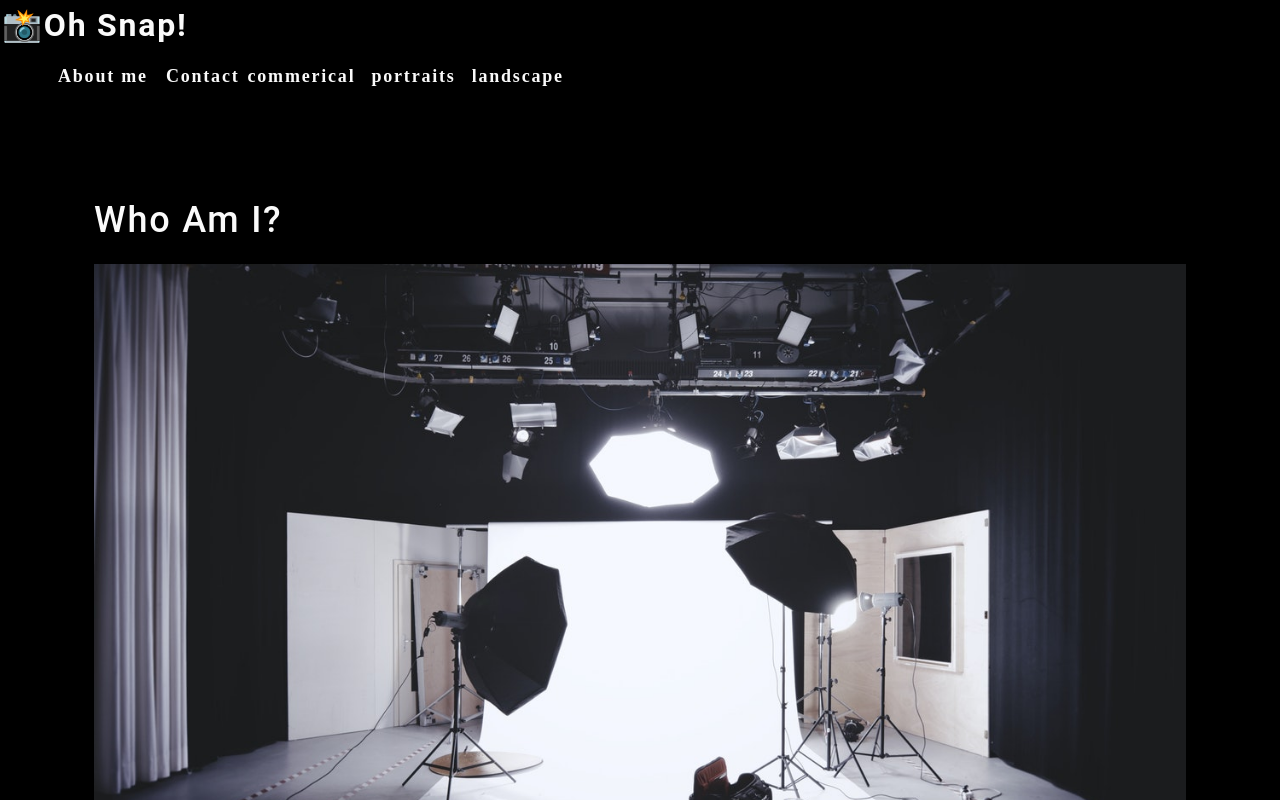
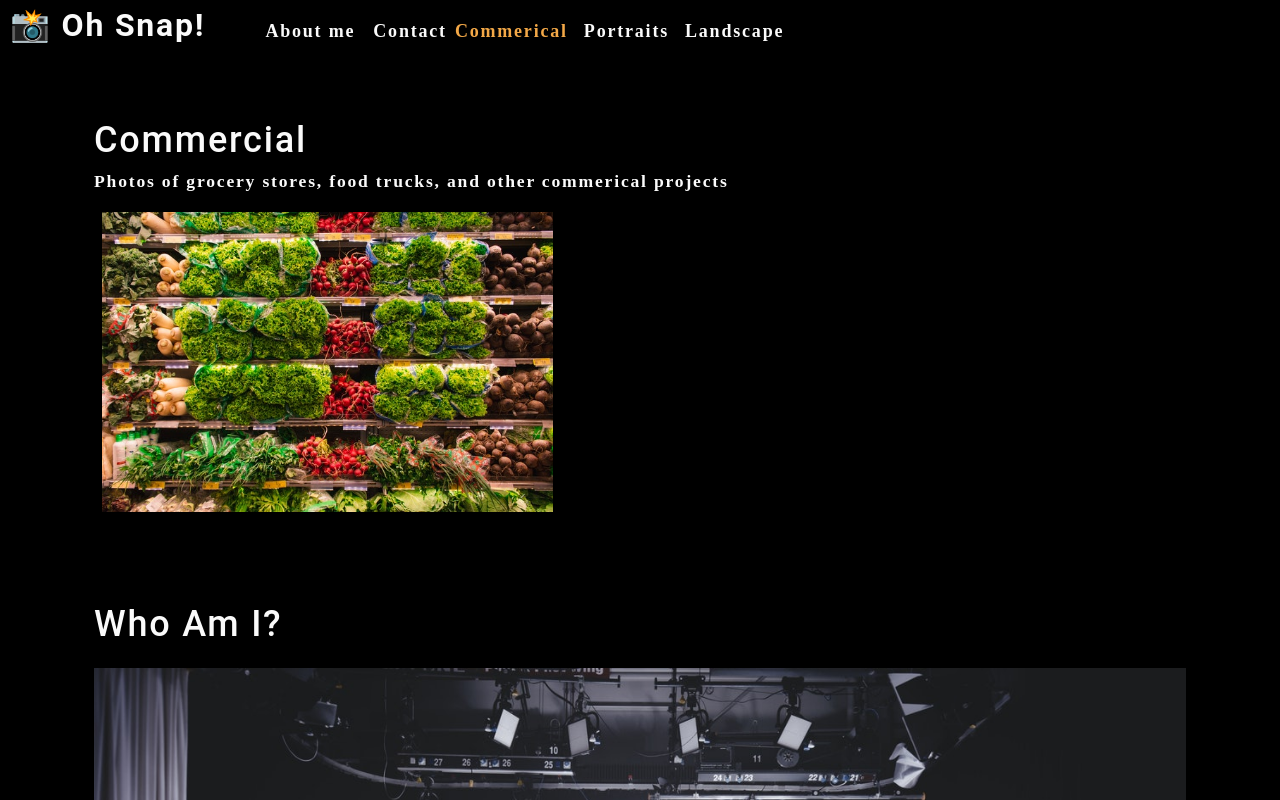
Before and after one commit to akman47/photo-port, a React (Create React App) app: page / in a window 1280 px wide. Shown: the top 800 px of the page. Built offline with nearby package versions, Linux system fonts and the light colour scheme.

Commit message:
conditionally render gallery pages

```diff
--- a/src/App.js
+++ b/src/App.js
@@ -1,12 +1,35 @@
-import React from 'react';
+import React, { useState } from 'react';
 import About from './components/About';
 import Nav from './components/Nav';
+import Gallery from './components/Gallery';
 
 function App() {
+  const [categories] = useState([
+    {
+        name: 'commerical',
+        description: 'Photos of grocery stores, food trucks, and other commercial projects',
+    },
+    {
+        name: 'portraits',
+        description: 'Portraits of people in my life'
+    },
+    {
+        name: 'landscape',
+        description: 'Fields, farmhouses, waterfalls, and the beauty of nature'
+    }
+  ]);
+
+  const [currentCategory, setCurrentCategory] = useState(categories[0]);
+
   return (
     <div>
-      <Nav></Nav>
+      <Nav
+        categories={categories}
+        setCurrentCategory={setCurrentCategory}
+        currentCategory={currentCategory}>
+      </Nav>
       <main>
+        <Gallery></Gallery>
         <About></About>
       </main>
     </div>
--- /dev/null
+++ b/src/components/Gallery/index.js
@@ -0,0 +1,26 @@
+import React from 'react';
+import { capitalizeFirstLetter } from '../../utils/helpers';
+import photo from '../../assets/small/commercial/0.jpg';
+
+function Gallery(props) {
+    const currentCategory = {
+        name: 'commercial',
+        description: 'Photos of grocery stores, food trucks, and other commerical projects'
+    };
+
+    return (
+        <section>
+            <h1>{capitalizeFirstLetter(currentCategory.name)}</h1>
+            <p>{currentCategory.description}</p>
+            <div className="flex-row">
+                <img
+                    src={photo}
+                    alt="Commercial Example"
+                    className="img-thumbnail mx-1"
+                />
+            </div>
+        </section>
+    );
+}
+
+export default Gallery;
--- a/src/components/Nav/index.js
+++ b/src/components/Nav/index.js
@@ -1,30 +1,25 @@
-import React from 'react';
+import React, { useEffect } from 'react';
+import { capitalizeFirstLetter } from '../../utils/helpers';
 
-function Nav () {
-    const categories = [
-        {
-            name: 'commerical',
-            description: 'Photos of grocery stores, food trucks, and other commercial projects',
-        },
-        {
-            name: 'portraits',
-            description: 'Portraits of people in my life'
-        },
-        {
-            name: 'landscape',
-            description: 'Fields, farmhouses, waterfalls, and the beauty of nature'
-        }
-    ];
+function Nav(props) {
+    const {
+        categories = [],
+        setCurrentCategory,
+        currentCategory
+    } = props;
 
-    function categorySelected(name) {
-        console.log(`${name} clicked`);
-    }
+    useEffect(() => {
+        document.title = capitalizeFirstLetter(currentCategory.name);
+    }, [currentCategory]);
 
     return (
-        <header>
+        <header className="flex-row px-1">
             <h2>
                 <a data-testid="link" href="/">
-                    <span role="img" aria-label="camera">📸</span>Oh Snap!
+                    <span role="img" aria-label="camera">
+                        {" "}📸
+                    </span>{" "}
+                    Oh Snap!
                 </a>
             </h2>
             <nav>
@@ -36,14 +31,16 @@
                         <span>Contact</span>
                     </li>
                     {categories.map((category) => (
-                        <li className="mx-1" key={category.name}>
-                            <span onClick={() => categorySelected(category.name)}>{category.name}</span>
+                        <li className={`mx-1 ${currentCategory.name === category.name && 'navActive'}`} key={category.name}>
+                            <span onClick={() => { setCurrentCategory(category)}}>
+                                {capitalizeFirstLetter(category.name)}
+                            </span>
                         </li>
                     ))}
                 </ul>
             </nav>
         </header>
-    )
+    );
 }
 
 export default Nav;
```
